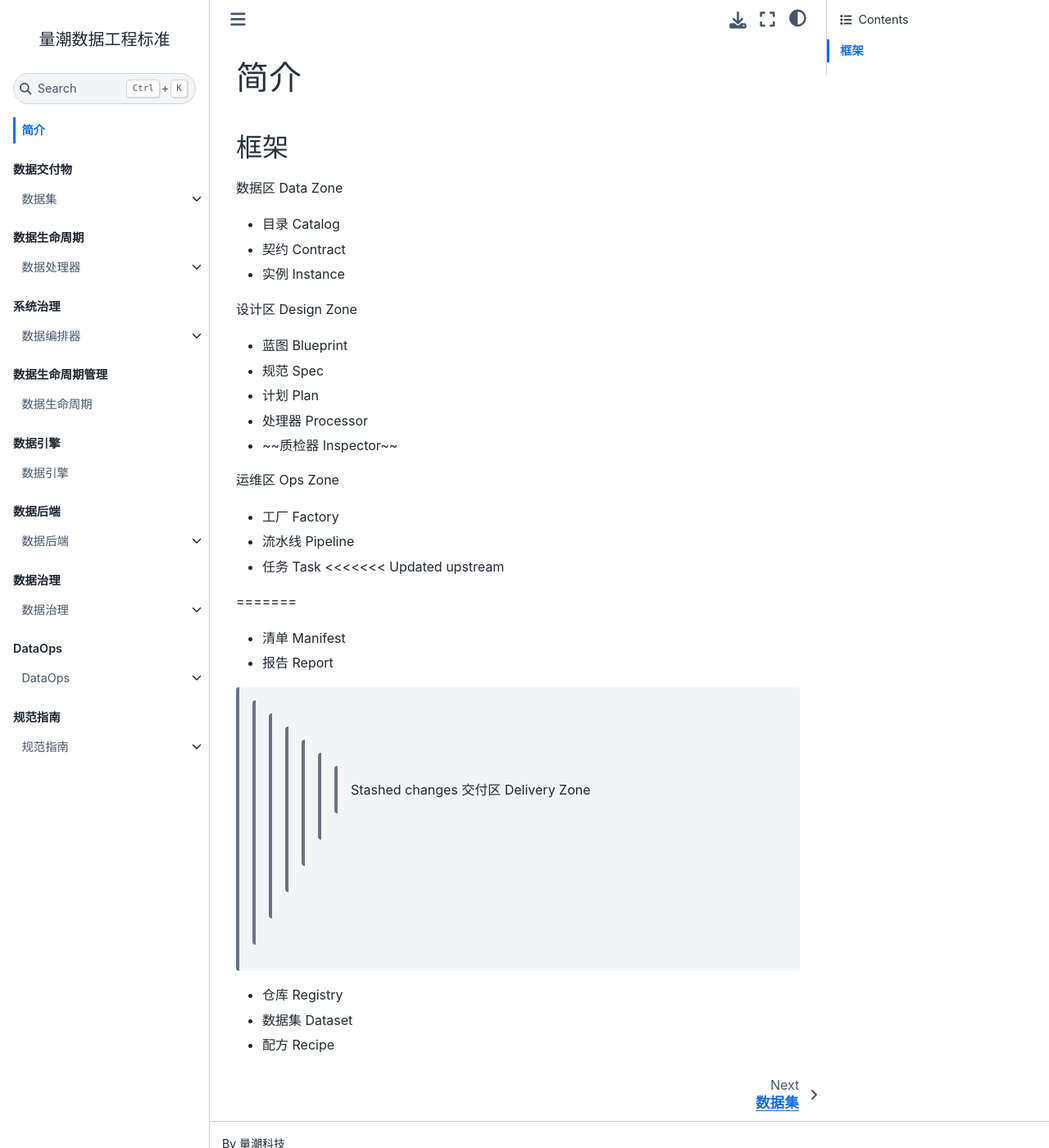
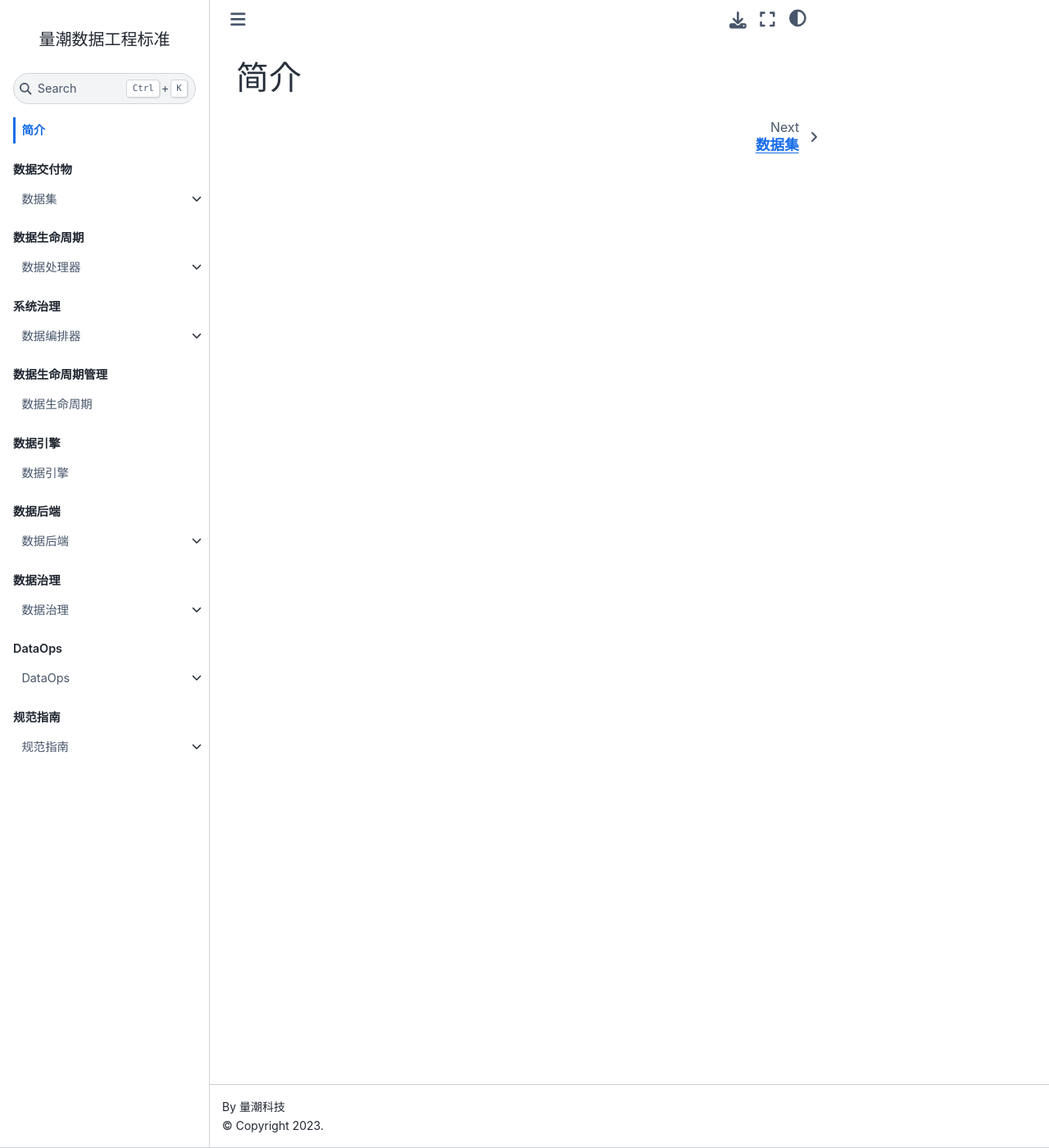
Before and after one commit to quanttide/quanttide-specification-of-data-engineering, a Jupyter Book: the page built from index.md, in a window 1280 px wide and 1400 px high. Shown: the whole window at 82% size. Built offline with Jupyter Book 1.0.4 settings and Sphinx 7.4.7 and the Sphinx Book theme 1.1.4, drawn with Linux system fonts in a browser that asks for light colours.

Commit message:
remove: 迁移到样例 README

```diff
--- a/index.md
+++ b/index.md
@@ -1,30 +1 @@
 # 简介
-
-## 框架
-
-数据区 Data Zone
-- 目录 Catalog
-- 契约 Contract
-- 实例 Instance
-
-设计区 Design Zone
-- 蓝图 Blueprint
-- 规范 Spec
-- 计划 Plan
-- 处理器 Processor
-- ~~质检器 Inspector~~
-
-运维区 Ops Zone
-- 工厂 Factory
-- 流水线 Pipeline
-- 任务 Task
-<<<<<<< Updated upstream
-
-=======
-- 清单 Manifest
-- 报告 Report
->>>>>>> Stashed changes
-交付区 Delivery Zone
-- 仓库 Registry
-- 数据集 Dataset
-- 配方 Recipe
```
